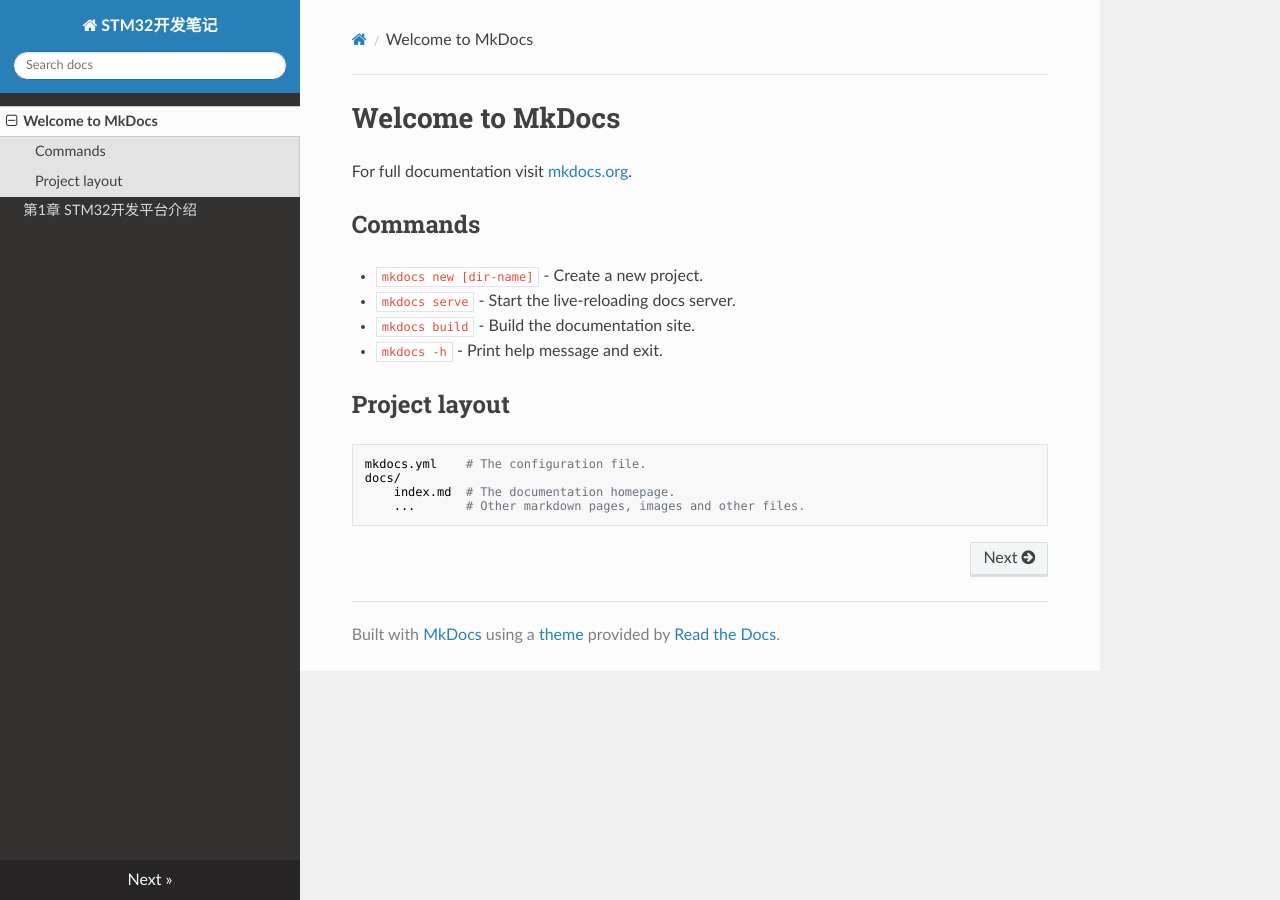
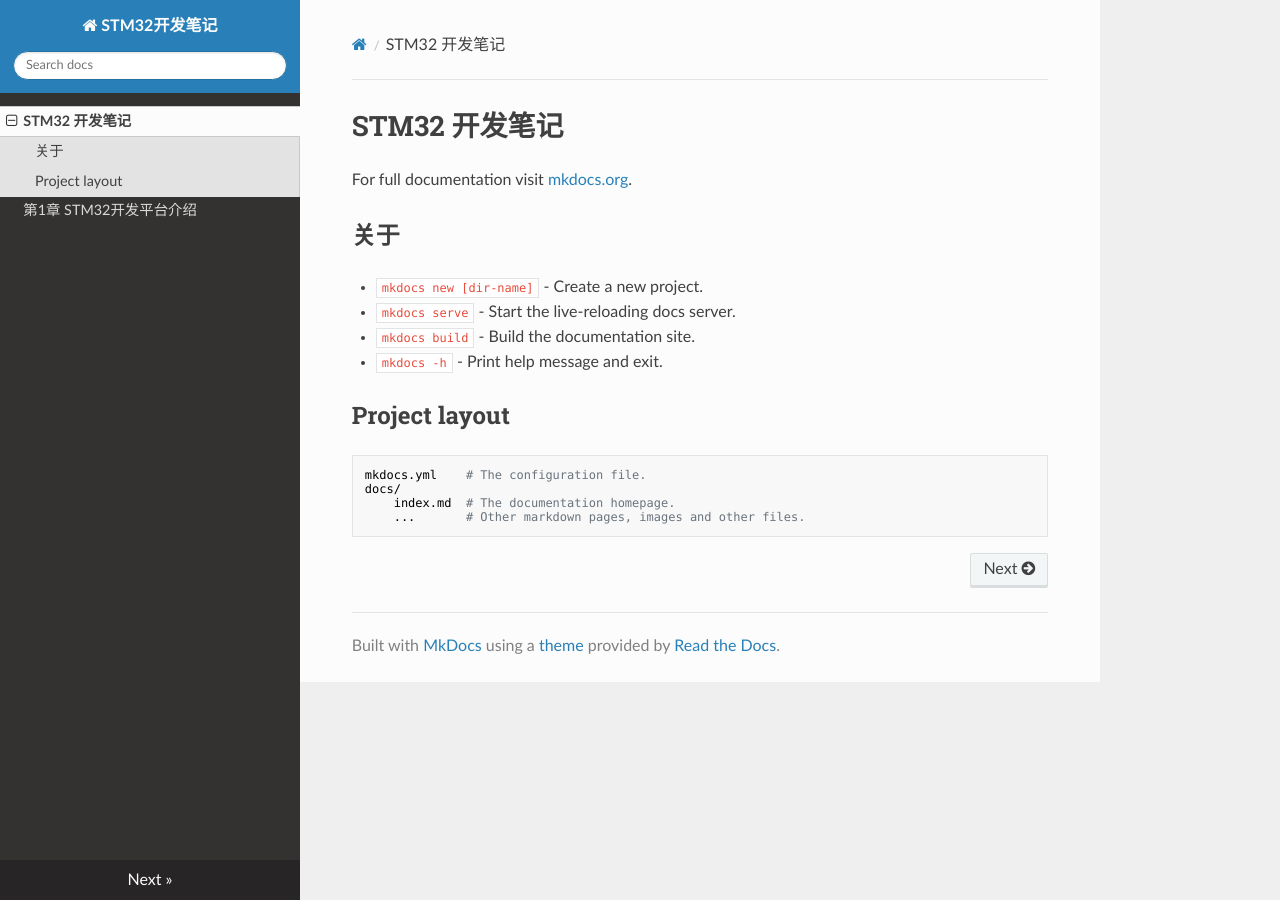
Before and after one commit to Kinvy66/STM32NANO_Note, an MkDocs documentation site: the page built from docs/index.md, in a window 1280 px wide. Built offline with MkDocs 1.6.1, drawn with Linux system fonts in a browser that asks for light colours; nearby versions of some CDN libraries.

Commit message:
修改主页

```diff
--- a/docs/index.md
+++ b/docs/index.md
@@ -1,8 +1,8 @@
-# Welcome to MkDocs
+# STM32 开发笔记
 
 For full documentation visit [mkdocs.org](https://www.mkdocs.org).
 
-## Commands
+## 关于
 
 * `mkdocs new [dir-name]` - Create a new project.
 * `mkdocs serve` - Start the live-reloading docs server.
```
